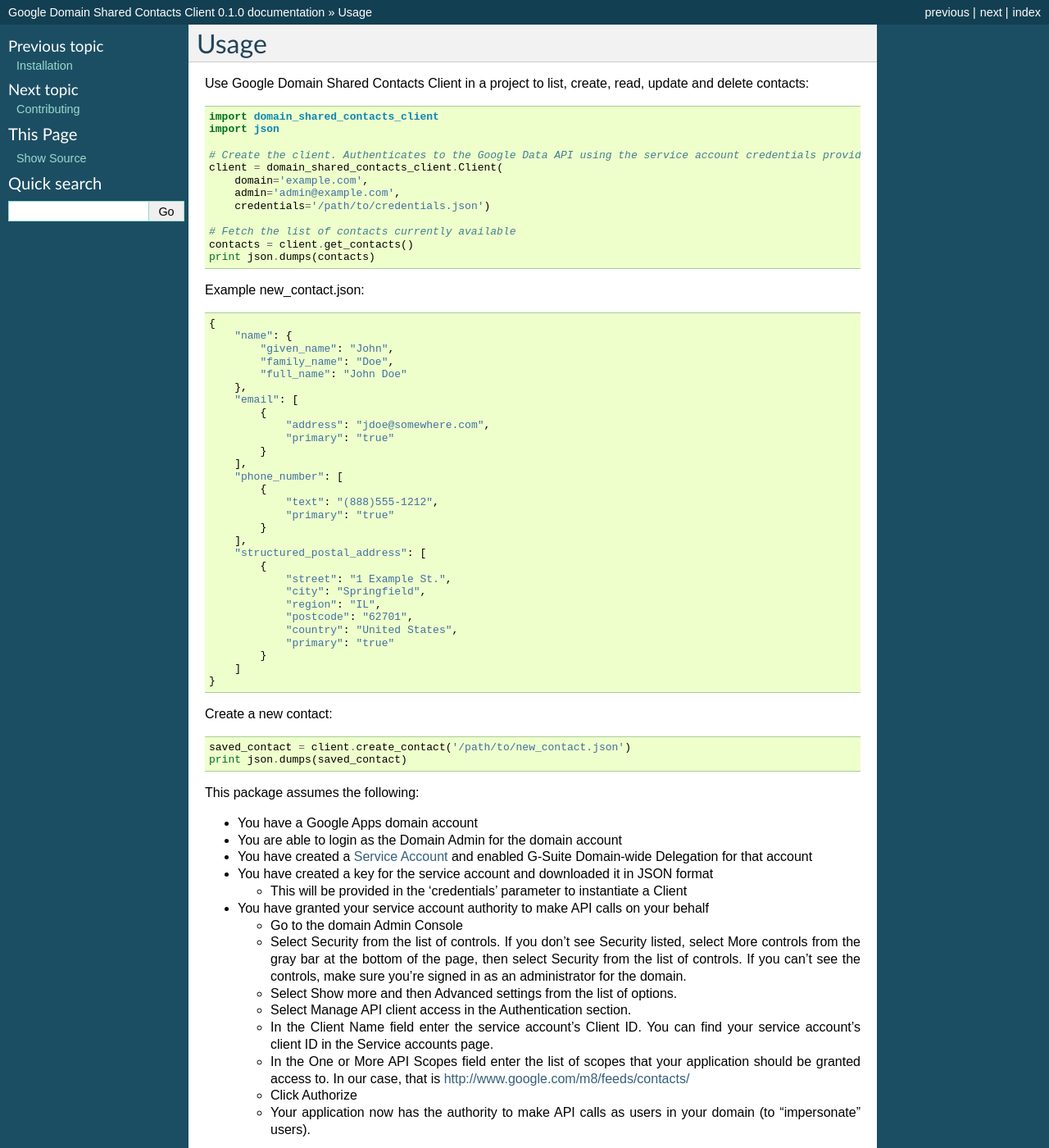
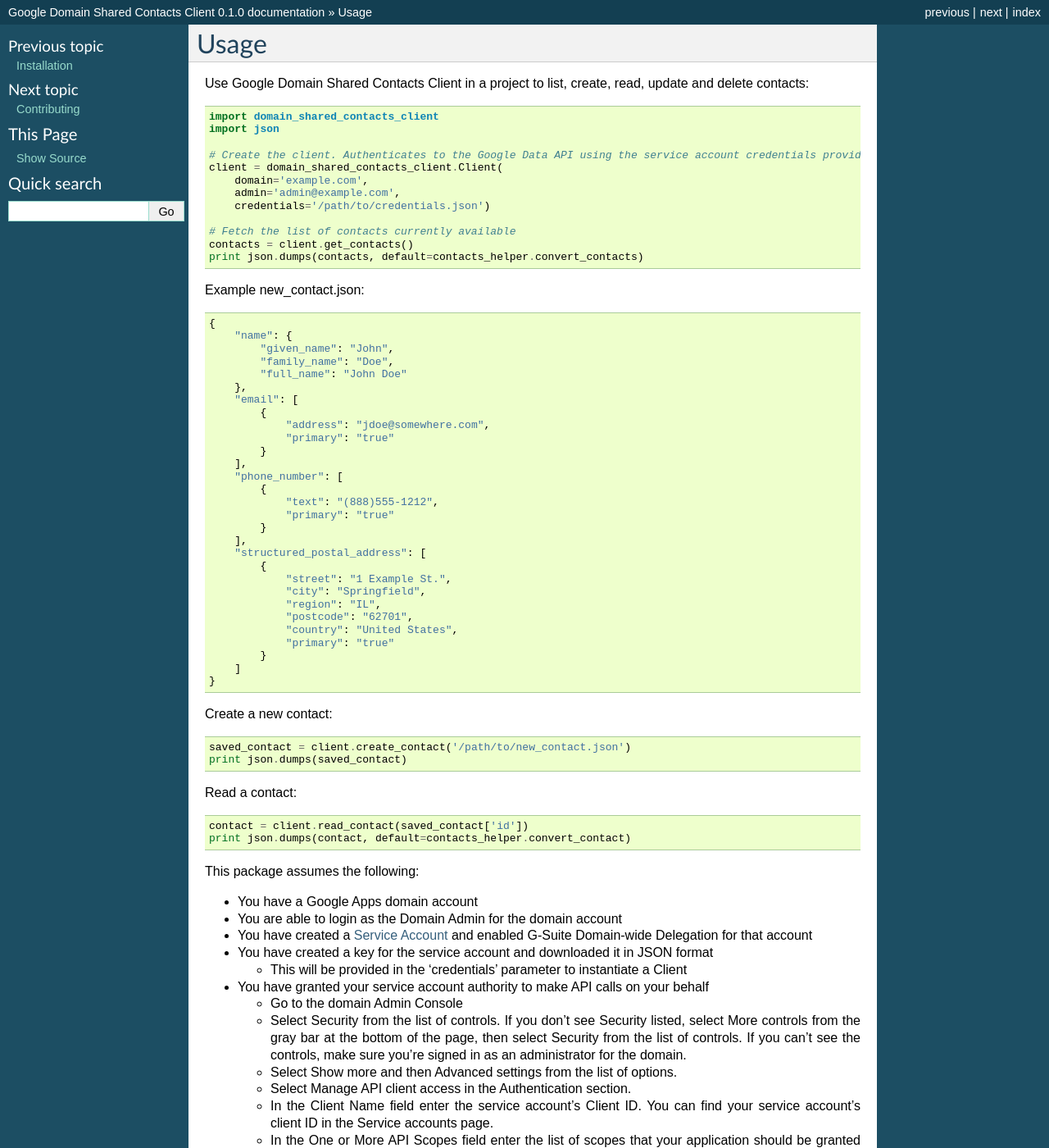
Before and after one commit to rjoyal/domain_shared_contacts_client, a Sphinx documentation site: the page built from docs/usage.rst, in a window 1280 px wide and 1400 px high. Shown: the whole window at 82% size. Built offline with Sphinx 7.4.7, drawn with Linux system fonts in a browser that asks for light colours; pages that are not in the unit, such as notebooks, are missing from menus.

Commit message:
Update usage.rst

```diff
--- a/docs/usage.rst
+++ b/docs/usage.rst
@@ -16,8 +16,7 @@
 
     # Fetch the list of contacts currently available
     contacts = client.get_contacts()
-    print json.dumps(contacts)
-
+    print json.dumps(contacts, default=contacts_helper.convert_contacts)
 
 Example new_contact.json::
 
@@ -57,6 +56,10 @@
     saved_contact = client.create_contact('/path/to/new_contact.json')
     print json.dumps(saved_contact)
 
+Read a contact::
+
+    contact = client.read_contact(saved_contact['id'])
+    print json.dumps(contact, default=contacts_helper.convert_contact)
 
 This package assumes the following:
 
```
